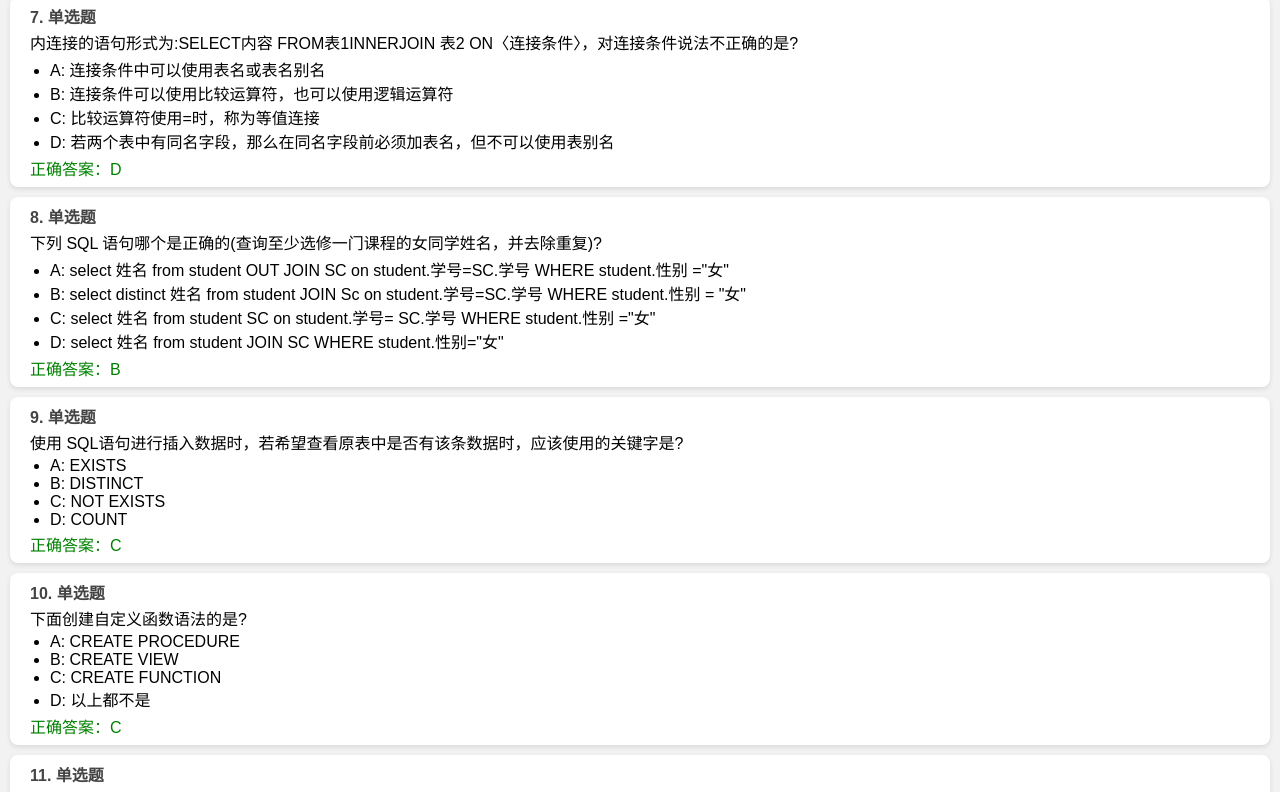
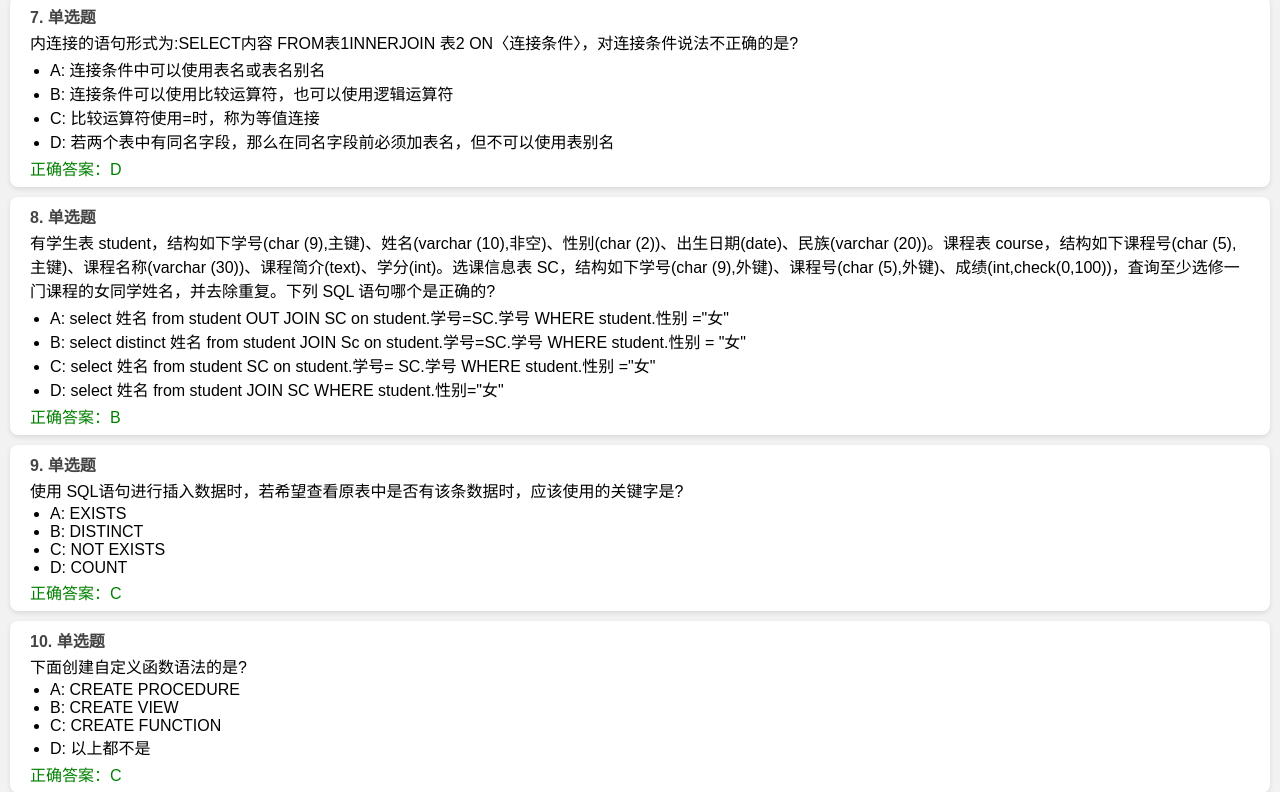
Before and after one commit to xws666/JavaWebTest, a plain HTML site: page index.html in a window 1280 px wide. Shown: the part 1201-1993 px from the top of the page. Drawn offline with Linux system fonts and the light colour scheme.

Commit message:
Update index.html

```diff
--- a/index.html
+++ b/index.html
@@ -48,7 +48,7 @@
     .content {
       margin-top: 60px;
       padding: 10px;
-      padding-bottom: 60px;
+      padding-bottom: 40px;
       /* 防止内容被底部遮挡 */
     }
 
@@ -175,7 +175,7 @@
       },
       {
         type: '单选题',
-        text: '下列 SQL 语句哪个是正确的(查询至少选修一门课程的女同学姓名，并去除重复)?',
+        text: '有学生表 student，结构如下学号(char (9),主键)、姓名(varchar (10),非空)、性别(char (2))、出生日期(date)、民族(varchar (20))。课程表 course，结构如下课程号(char (5),主键)、课程名称(varchar (30))、课程简介(text)、学分(int)。选课信息表 SC，结构如下学号(char (9),外键)、课程号(char (5),外键)、成绩(int,check(0,100))，査询至少选修一门课程的女同学姓名，并去除重复。下列 SQL 语句哪个是正确的?',
         options: [
           'select 姓名 from student OUT JOIN SC on student.学号=SC.学号 WHERE student.性别 ="女"',
           'select distinct 姓名 from student JOIN Sc on student.学号=SC.学号 WHERE student.性别 = "女"',
@@ -224,7 +224,7 @@
         text: 'Git 中以下哪项配置可以使得特定项目使用该邮箱()',
         options: [
           'git config -global user.name',
-          'git config--global user.email',
+          'git config -global user.email',
           'git config user.name',
           'git config user.email'
         ],
@@ -285,7 +285,7 @@
       },
       {
         type: "单选题",
-        text: '.Tomcat 的默认端口是',
+        text: 'Tomcat 的默认端口是',
         options: ['80', '8080', '8080#8008'],
         answer: 'B'
       },
@@ -314,7 +314,7 @@
       },
       {
         type: '多选题',
-        text: '统计各系学生数的 SQL 语句是?',
+        text: '有学生表 Stu，Sno表示学号，Sname 表示姓名，Ssex表示性别，Sbirthday 表示出生日期，Sdept表示所在系，那么统计各系学生数的 SQL 语句是?',
         options: [
           'SELECT Sdept,COUNT(*)AS 各系人数 FROM Stu GROUP BY Sdept',
           'SELECT Sno, Sdept, COUNT(*)FROM Stu GROUP BY Sdept',
@@ -325,7 +325,7 @@
       },
       {
         type: '多选题',
-        text: '查询没有选修课程的学生信息。',
+        text: '有三个表，学生表 Stu(Sno,Sname,Ssex,Sbirthdav,sdept)，字段分别表示学号，姓名，性别，出生、日期，所在系，学号为主码:课程表 Course(no,Cname)字段分别表示课程号，课程名，课程号为主码，成绩表 SC(Sno,Cno,degree),字段分别表示学号，课程号，成绩，(Sno，Cno)共同为主码，分别参考 Stu，Course 表的主码。查询没有选修课程的学生信息',
         options: [
           'SELECT * FROM Stu WHERE Sno != SELECT Sno FROM SC',
           'SELECT * FROM Stu WHERE Sno !=( SELECT Sno FROM SC)',
@@ -347,7 +347,7 @@
       },
       {
         type: '多选题',
-        text: '关于给定触发器定义的说法正确的是?',
+        text: 'DELIMITER S$ \nCREATE TRIGGER before products update\nBEFORE UPDATE ON products\nFOR EACH ROW\nBEGIN\nINSERT INTO price logs(product code, price )\nVALUES(old.productCode, old.msrp);\nEND $$\nDELIMITER :\n有触发器定义如上所述，下面说法正确的是',
         options: [
           '该触发器是在插入表 products 之前触发的',
           '该触发器将 old 表的产品代码和价格插入到表 price logs 中',
```
